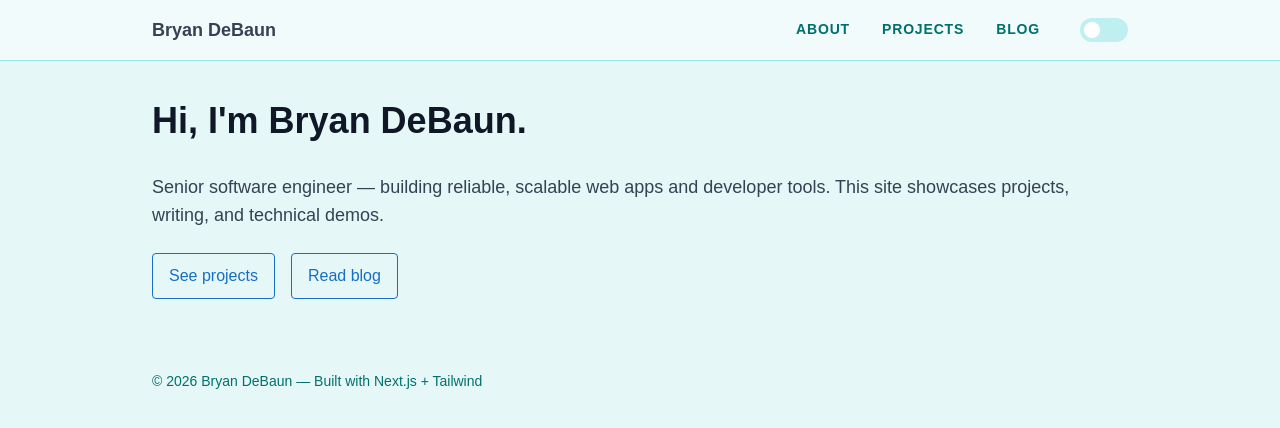
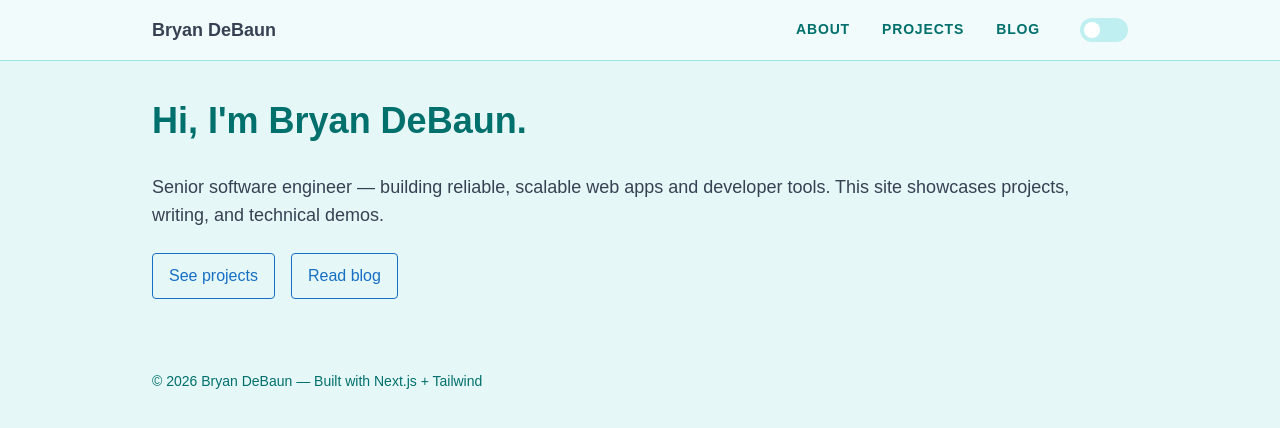
Before and after one commit to bryan-debaun/bryandebaun.dev, a Next.js app: page / in a window 1280 px wide. Shown: the top 428 px of the page. Built offline with nearby package versions, Linux system fonts and the light colour scheme.

Commit message:
style: reduce main H1 weight to 600 for balanced prominence

```diff
--- a/src/app/globals.css
+++ b/src/app/globals.css
@@ -290,7 +290,7 @@ html.dark .site-footer {
 .dark .btn--primary:hover {
   color: var(--color-white);
   border-color: var(--color-norwegian-200-dark);
-  box-shadow: 0 10px 24px rgba(0,0,0,0.7);
+  box-shadow: 0 10px 24px rgba(0, 0, 0, 0.7);
   filter: brightness(1.03);
 }
 
@@ -320,7 +320,17 @@ html.dark .site-footer {
   box-shadow: 0 6px 18px rgba(0, 0, 0, 0.6);
 }
 
-/* Accent main page headings (h1) in dark mode to tie into the Norwegian palette */
+/* Accent main page headings (h1) — light and dark modes */
+main h1,
+main .prose.prose-norwegian h1,
+main .prose h1 {
+  /* Make H1s pop on the soft Norwegian light background */
+  color: var(--color-norwegian-700);
+  font-weight: 600;
+  transition: color .15s ease-in-out, transform .12s ease;
+}
+
+/* Dark mode override (keeps the earlier palette choice) */
 html.dark main h1,
 html.dark main .prose.prose-norwegian h1,
 html.dark main .prose h1 {
```
